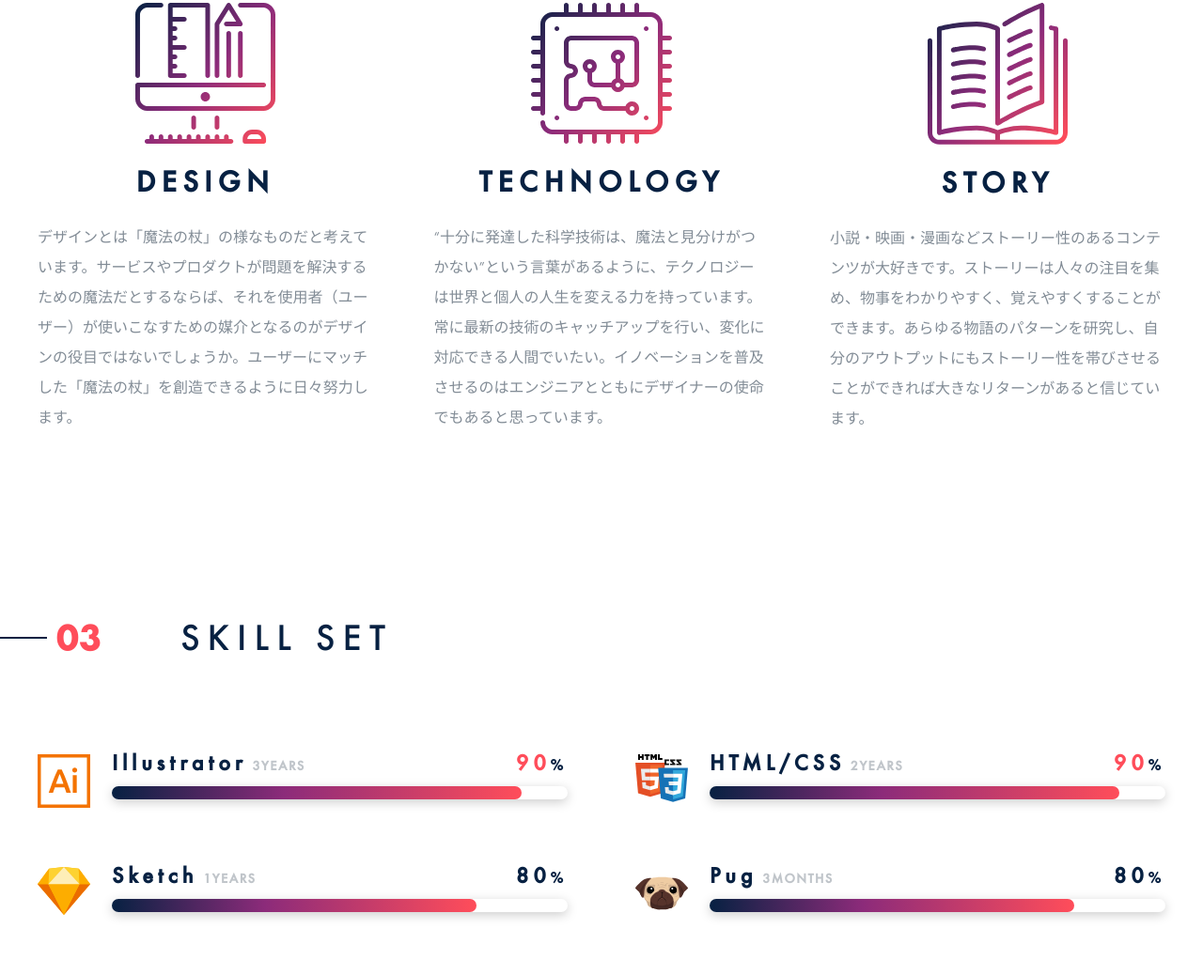
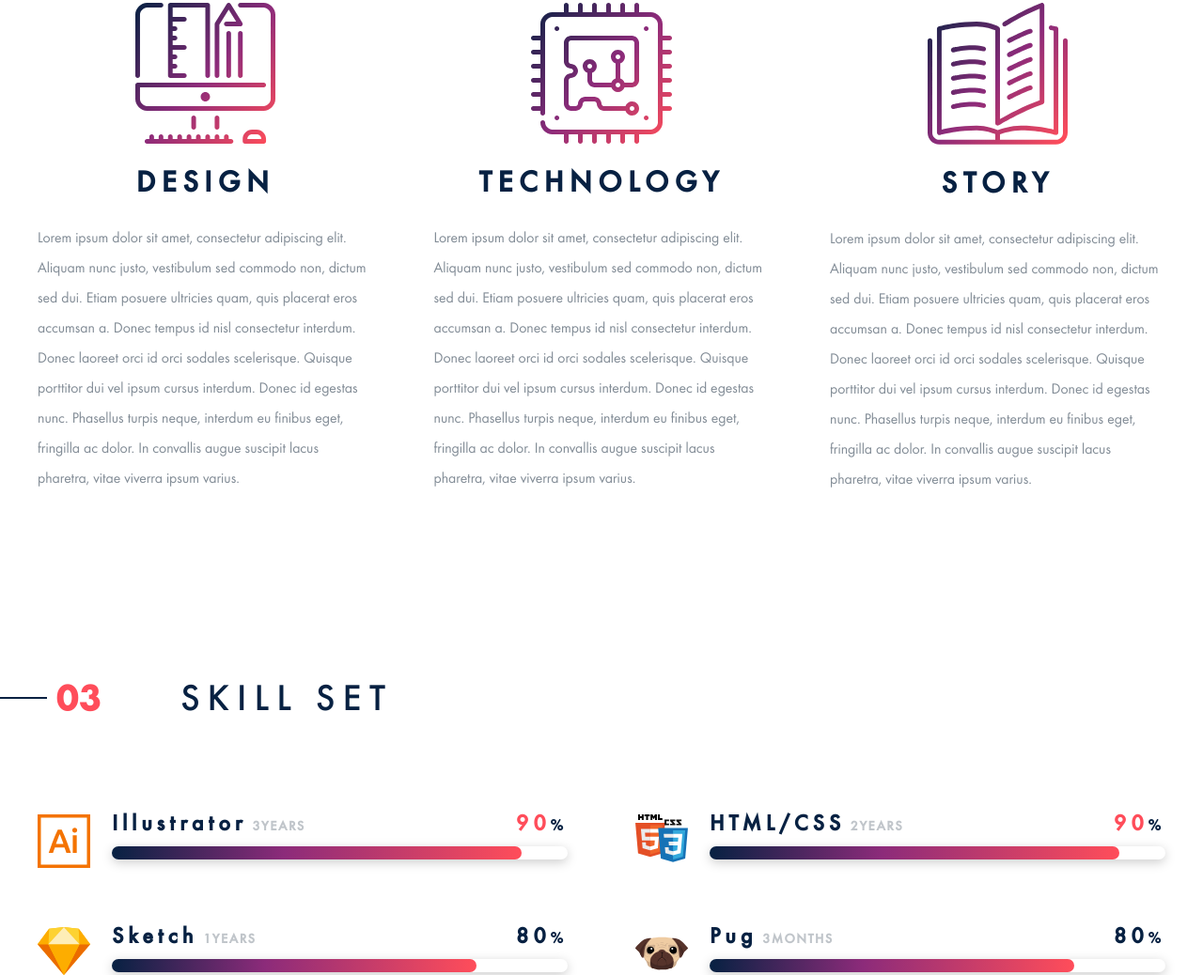
Before and after one commit to Neon-K9/Neon-K9.github.io, a website built with webpack: page about.html in a window 1280 px wide. Shown: the part 2099-3137 px from the top of the page at 94% size. Built offline with nearby package versions, Linux system fonts and the light colour scheme; what barba.js, object-fit-images would draw is missing.

Commit message:
added lorem ipsum

```diff
--- a/about.html
+++ b/about.html
@@ -117,21 +117,21 @@
                 <img src="images/about/design-skills.svg" alt="DESIGN">
               </div>
               <h3 class="bl_passion_title">DESIGN</h3>
-              <p class="bl_passion_text">デザインとは「魔法の杖」の様なものだと考えています。サービスやプロダクトが問題を解決するための魔法だとするならば、それを使用者（ユーザー）が使いこなすための媒介となるのがデザインの役目ではないでしょうか。ユーザーにマッチした「魔法の杖」を創造できるように日々努力します。</p>
+              <p class="bl_passion_text">Lorem ipsum dolor sit amet, consectetur adipiscing elit. Aliquam nunc justo, vestibulum sed commodo non, dictum sed dui. Etiam posuere ultricies quam, quis placerat eros accumsan a. Donec tempus id nisl consectetur interdum. Donec laoreet orci id orci sodales scelerisque. Quisque porttitor dui vel ipsum cursus interdum. Donec id egestas nunc. Phasellus turpis neque, interdum eu finibus eget, fringilla ac dolor. In convallis augue suscipit lacus pharetra, vitae viverra ipsum varius. </p>
             </li>
             <li class="bl_passion_item">
               <div class="bl_passion_image">
                 <img src="images/about/tech.svg" alt="TECHNOLOGY">
               </div>
               <h3 class="bl_passion_title">TECHNOLOGY</h3>
-              <p class="bl_passion_text">“十分に発達した科学技術は、魔法と見分けがつかない”という言葉があるように、テクノロジーは世界と個人の人生を変える力を持っています。常に最新の技術のキャッチアップを行い、変化に対応できる人間でいたい。イノベーションを普及させるのはエンジニアとともにデザイナーの使命でもあると思っています。</p>
+              <p class="bl_passion_text">Lorem ipsum dolor sit amet, consectetur adipiscing elit. Aliquam nunc justo, vestibulum sed commodo non, dictum sed dui. Etiam posuere ultricies quam, quis placerat eros accumsan a. Donec tempus id nisl consectetur interdum. Donec laoreet orci id orci sodales scelerisque. Quisque porttitor dui vel ipsum cursus interdum. Donec id egestas nunc. Phasellus turpis neque, interdum eu finibus eget, fringilla ac dolor. In convallis augue suscipit lacus pharetra, vitae viverra ipsum varius. </p>
             </li>
             <li class="bl_passion_item">
               <div class="bl_passion_image">
                 <img src="images/about/book-open.svg" alt="STORY">
               </div>
               <h3 class="bl_passion_title">STORY</h3>
-              <p class="bl_passion_text">小説・映画・漫画などストーリー性のあるコンテンツが大好きです。ストーリーは人々の注目を集め、物事をわかりやすく、覚えやすくすることができます。あらゆる物語のパターンを研究し、自分のアウトプットにもストーリー性を帯びさせることができれば大きなリターンがあると信じています。</p>
+              <p class="bl_passion_text">Lorem ipsum dolor sit amet, consectetur adipiscing elit. Aliquam nunc justo, vestibulum sed commodo non, dictum sed dui. Etiam posuere ultricies quam, quis placerat eros accumsan a. Donec tempus id nisl consectetur interdum. Donec laoreet orci id orci sodales scelerisque. Quisque porttitor dui vel ipsum cursus interdum. Donec id egestas nunc. Phasellus turpis neque, interdum eu finibus eget, fringilla ac dolor. In convallis augue suscipit lacus pharetra, vitae viverra ipsum varius. </p>
             </li>
           </ul>
         </div>
```
